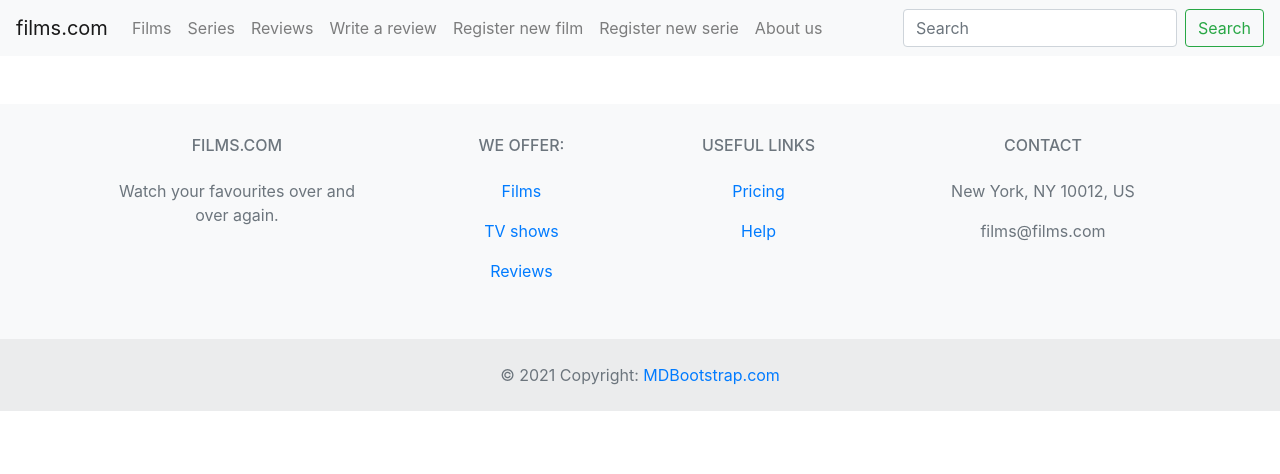
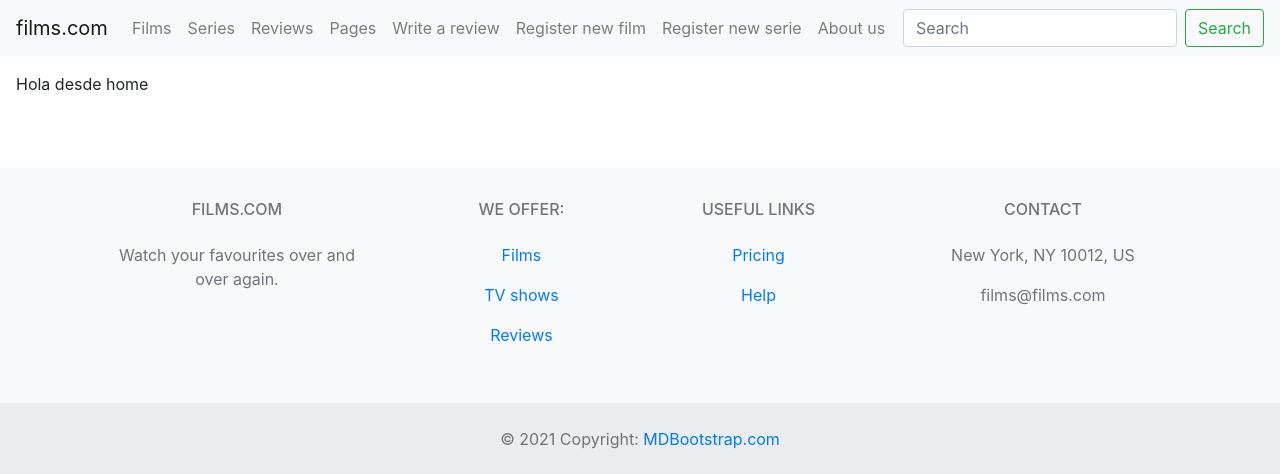
Before and after one commit to Adrian0910/proyecto-final-coderhouse, a Django app: page / in a window 1280 px wide. Shown: the top 474 px of the page. Run offline with Django 4.2, Linux system fonts and the light colour scheme; some libraries are stand-ins or nearby versions.

Commit message:
Se agrego view de pages

```diff
--- a/proyectoFinal/urls.py
+++ b/proyectoFinal/urls.py
@@ -16,7 +16,7 @@ Including another URLconf
 from django.contrib import admin
 from django.urls import path
 
-from proyectoFinal.views import resenas, home, search_catalog, about
+from proyectoFinal.views import resenas, home, search_catalog, about, pages
 from films.views import create_film
 from films.views import create_film, list_films
 from tv_shows.views import create_tv_show, list_tv_shows
@@ -35,4 +35,5 @@ urlpatterns = [
     path('list-reviews/', list_reviews, name = 'list reviews'),
     path('search-catalog/', search_catalog, name = 'search'),
     path('about/', about, name = 'about'),
+    path('pages/', pages, name = 'pages'),
 ]
--- a/proyectoFinal/views.py
+++ b/proyectoFinal/views.py
@@ -11,6 +11,9 @@ def home(request):
 
 def about(request):
     return render(request, 'about.html', context={})
+
+def pages(request):
+    return render(request, 'pages.html', context={})
 
 def resenas(request):
     return render(request, 'reviews-list.html', context={})
--- a/templates/base.html
+++ b/templates/base.html
@@ -35,6 +35,9 @@
                     <a class="nav-link" href="/list-reviews/">Reviews</a>
                 </li>
                 <li class="nav-item">
+                    <a class="nav-link" href="/pages/">Pages</a>
+                </li>
+                <li class="nav-item">
                     <a class="nav-link" href="/create-review/">Write a review</a>
                 </li>
                 <li class="nav-item">
@@ -48,14 +51,17 @@
                 </li>
             </ul>
             <form class="form-inline my-2 my-lg-0" action="/search-catalog/" method="GET">
-                <input class="form-control mr-sm-2" type="search" placeholder="Search" aria-label="Search" name="search">
+                <input class="form-control mr-sm-2" type="search" placeholder="Search" aria-label="Search"
+                    name="search">
                 <button class="btn btn-outline-success my-2 my-sm-0" type="submit">Search</button>
             </form>
         </div>
     </nav>
 
     {% block contenido_que_cambia %}
-
+    <div class="p-2 m-2">
+        <p>Hola desde home</p>
+    </div>
     {% endblock %}
 
     <!-- Footer -->
@@ -85,13 +91,13 @@
                             We offer:
                         </h6>
                         <p>
-                            <a href= "/list-films/" class="text-reset">Films</a>
+                            <a href="/list-films/" class="text-reset">Films</a>
                         </p>
                         <p>
-                            <a href= "/list-tv-shows/" class="text-reset">TV shows</a>
+                            <a href="/list-tv-shows/" class="text-reset">TV shows</a>
                         </p>
                         <p>
-                            <a href= "/list-reviews/" class="text-reset">Reviews</a>
+                            <a href="/list-reviews/" class="text-reset">Reviews</a>
                         </p>
 
                     </div>
```
Also changed, not shown: templates/pages.html (added, +34 -0 lines).
